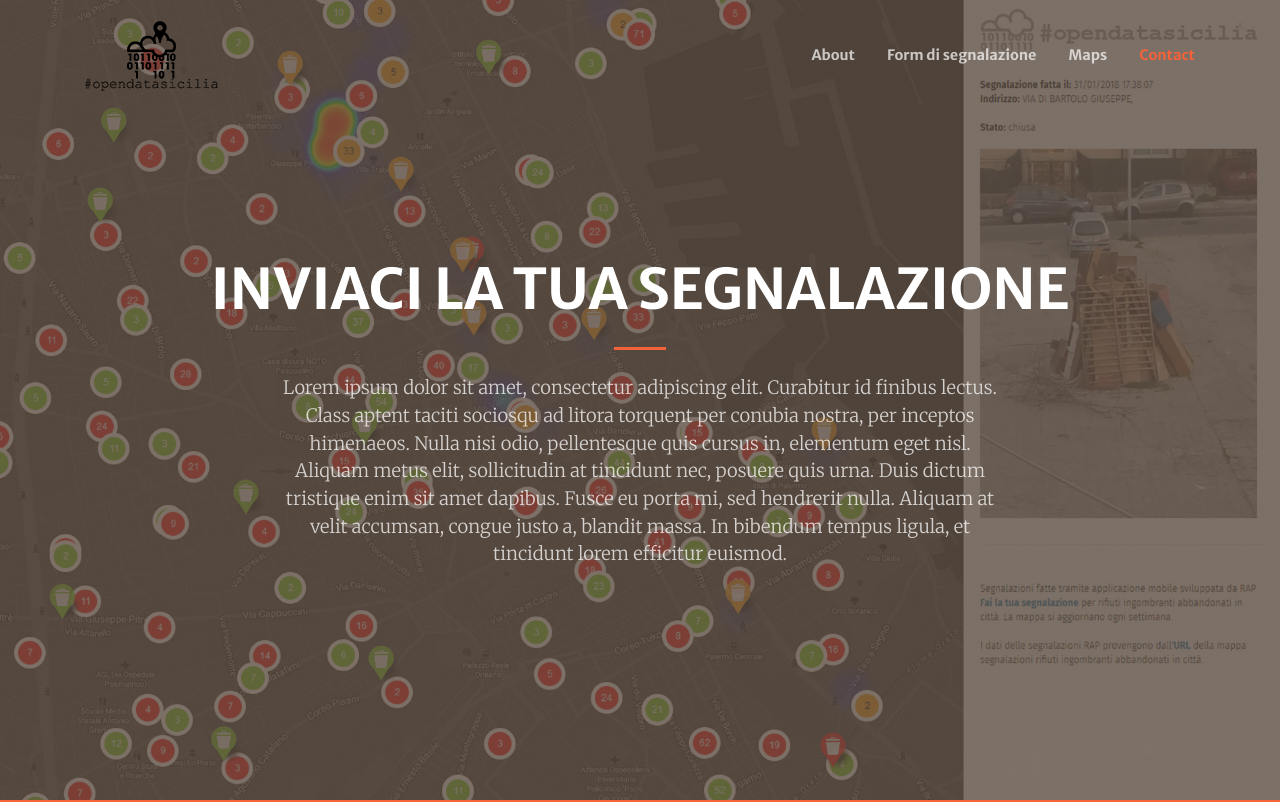
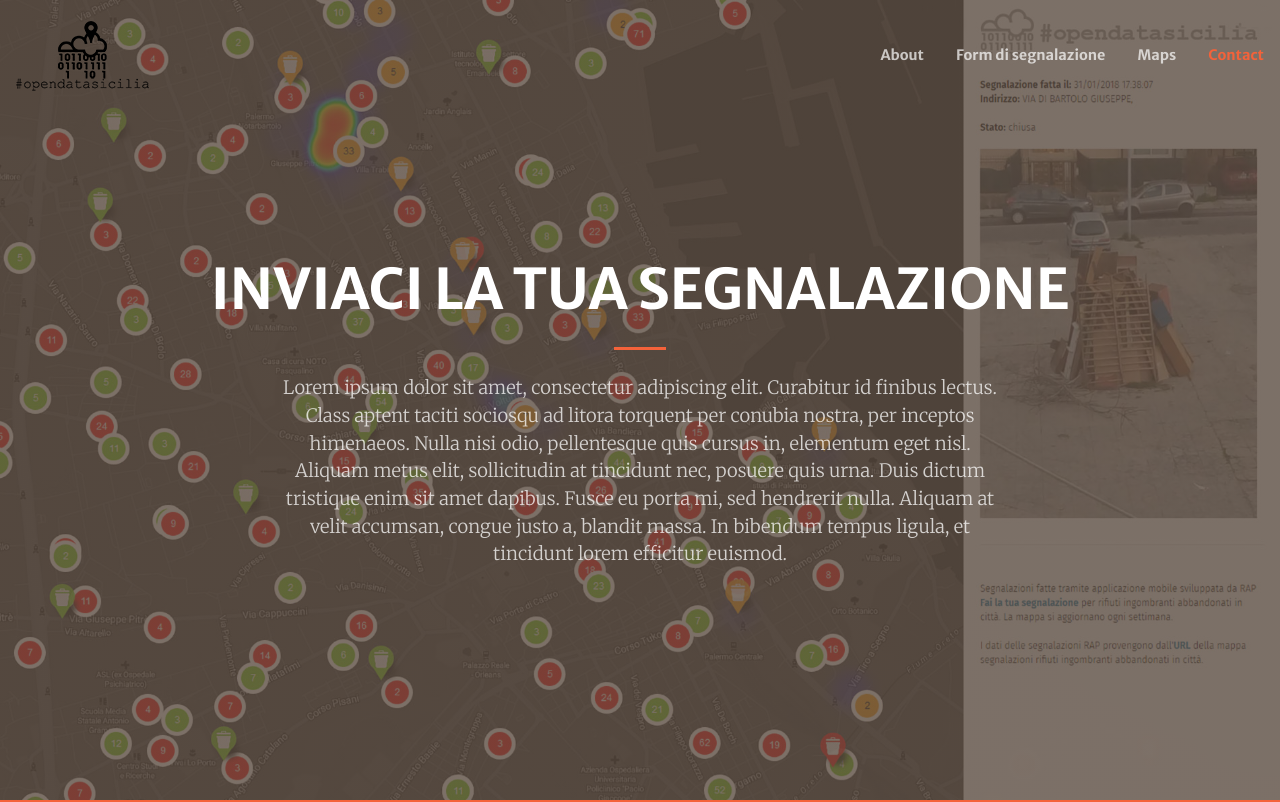
Before and after one commit to opendatasicilia/Form-Geolocalizzazione, a website with bundled scripts: page index.html in a window 1280 px wide. Shown: the top 802 px of the page. Built offline with nearby package versions, Linux system fonts and the light colour scheme.

Commit message:
index upgrade

```diff
--- a/index.html
+++ b/index.html
@@ -12,8 +12,6 @@
 
         <link rel="shortcut icon" href="favicon.ico"/>
         <link rel="icon" href="favicon.png" type="image/png"/>
-
-
 
   <!-- Font Awesome Icons -->
   <link href="vendor/fontawesome-free/css/all.min.css" rel="stylesheet" type="text/css">
@@ -56,7 +54,8 @@
 
   <!-- Navigation -->
   <nav class="navbar navbar-expand-lg navbar-light fixed-top py-3" id="mainNav">
-    <div class="container">
+  <!--  <div class="container"> -->
+    <div class="container-fluid p-0">
      <!-- <a class="navbar-brand js-scroll-trigger"  href=http://opendatasicilia.it/ title="opendatasicilia.it" target="_blank"><img src="img/ods_geo_1.png" alt="opendatasicilia.i" class="logo_osd"  title="opendatasicilia.it"/></a> -->
       <a class="navbar-brand js-scroll-trigger" href="#page-top" title="page-top"><img src="img/ods_geo_1.png"  title="page-top"alt="" width="133" height="70"/></a>
       <button class="navbar-toggler navbar-toggler-right" type="button" data-toggle="collapse" data-target="#navbarResponsive" aria-controls="navbarResponsive" aria-expanded="false" aria-label="Toggle navigation">
```
